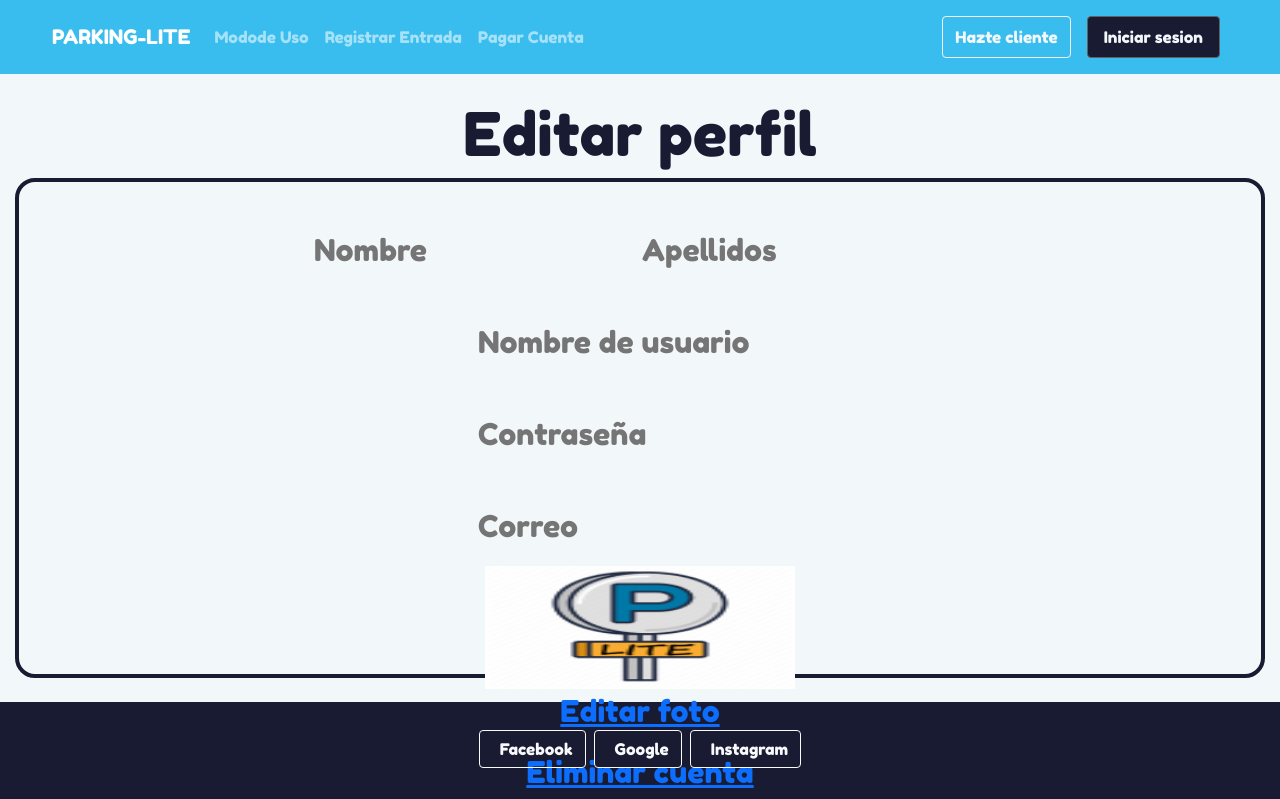
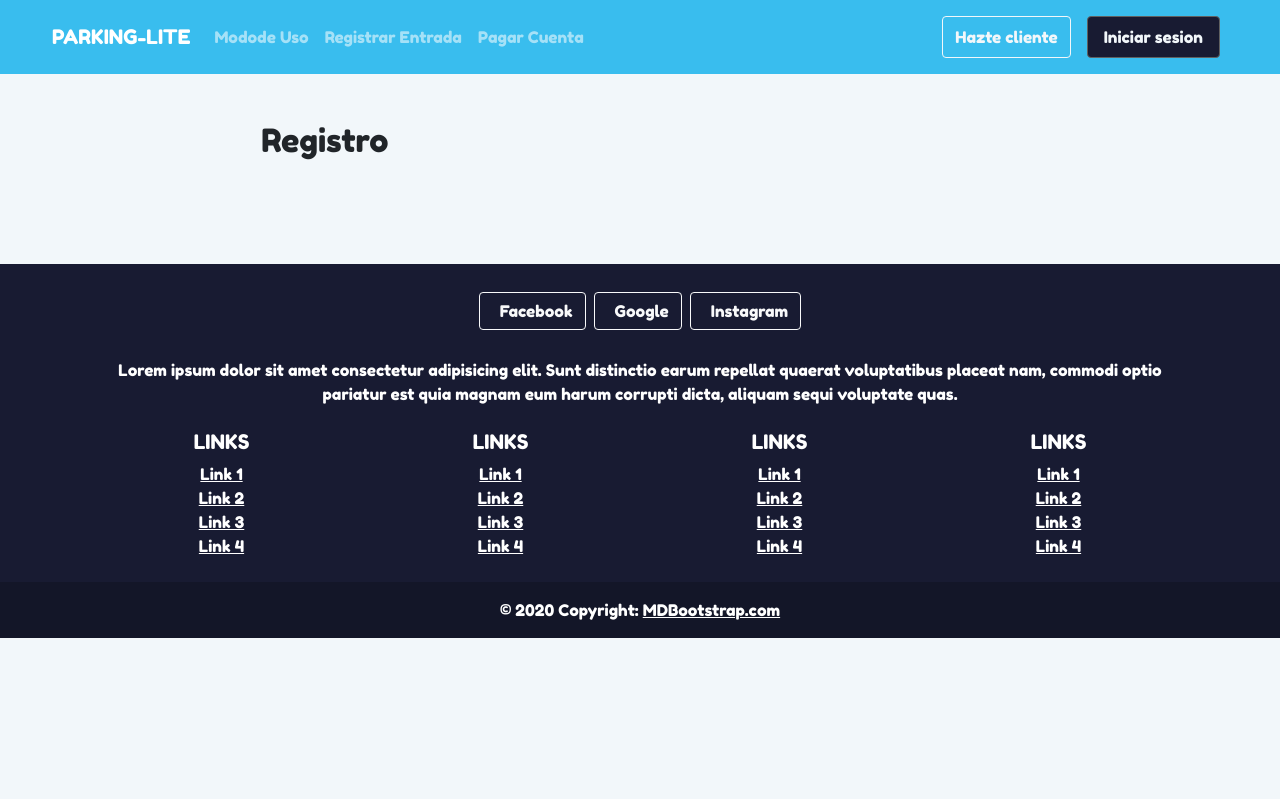
Before and after one commit to Marco-ing/parking-lite, an Angular app: page /editar-perfil in a window 1280 px wide. Shown: the top 799 px of the page. Built offline with nearby package versions, Linux system fonts and the light colour scheme.

Commit message:
Registrarse Finalizado
Se arreglo el doble registro

```diff
--- a/src/app/componentes/editarperfil/editarperfil.component.html
+++ b/src/app/componentes/editarperfil/editarperfil.component.html
@@ -1,54 +1,8 @@
-<!DOCTYPE html>
+<div class="container col-sm-8 p-5 mb-5 text-align-center">
+    <h2>Registro</h2>
+    <div class="container d-sm-flex">
+       <div class="col-6">
 
-<html>
-    <head>
-        <meta charset="utf-8">
-        <meta http-equiv="X-UA-Compatible" content="IE=edge">
-        <title></title>
-        <meta name="description" content="">
-        <meta name="viewport" content="width=device-width, initial-scale=1">
-        <link rel="stylesheet" href="">
-    </head>
-    <style>
-        body{
-            color:#181b32
-        }
-        form {
+       </div>
 
-}
-    </style>
-    <body>
-        <br />
-      <h1 style="text-align: center; font-size: 60px;">Editar perfil</h1>
-      <div style="width: 1250px; height: 500px; margin-left:auto; margin-right:auto; text-align: center; font-size: 30px; border: 4px solid #181b32; border-radius: 20px">
-        <section>
-            <br />
-        <input type="text" placeholder="Nombre" id="name" name="user_name" style="border:none; background-color: transparent;" >
-                <input type="text" placeholder="Apellidos" id="lname" name="lname" style="border:none; background-color: transparent;">
-            </section>
-            <br/>
-            <section>
-               <input type="text" placeholder="Nombre de usuario" id="uname" name="uname" style="border:none; background-color: transparent;">
-            </section>
-            <br/>
-            <section>
-               <input type="text" placeholder= "Contraseña" id="password" name="password" style="border:none; background-color: transparent;">
-            </section>
-            <br/>
-            <section>
-               <input type="email" placeholder="Correo" id="mail" name="user_mail" style="border:none; background-color: transparent;">
-            </section>
-            <img src="assets/imagenes/logo.png" alt="Logo" class="h-25 w-25 mx-auto d-block mt-3" style="background-color: transparent;">
-            <p><a href="#">Editar foto</a></p>
-            <p><a href="#">Eliminar cuenta</a></p>
-            <div class="text-center form-group">
-            <button type="submit" value="Cancelar"></button>
-            <button type="submit" value="Guardar"></button>
-        </div>
-
-        </div>
-        <br />
-
-        <script src="" async defer></script>
-    </body>
-</html>
+    </div>
--- a/src/app/componentes/editarperfil/editarperfil.component.ts
+++ b/src/app/componentes/editarperfil/editarperfil.component.ts
@@ -1,15 +1,61 @@
 import { Component, OnInit } from '@angular/core';
+import { FormBuilder, FormGroup, Validators } from '@angular/forms';
+import { Users } from 'src/app/Clases/Users';
+import { PerfilService } from 'src/app/service/perfil.service';
 
 @Component({
   selector: 'app-editarperfil',
   templateUrl: './editarperfil.component.html',
   styleUrls: ['./editarperfil.component.css']
 })
+
 export class EditarperfilComponent implements OnInit {
 
-  constructor() { }
+    //Usuario a capturar
+    Usuario:Users;
 
-  ngOnInit(): void {
+    constructor(private editarPerfilServicio: PerfilService ,private fb: FormBuilder) { }
+
+    ngOnInit(): void {
+
+    }
+
+    //Formulario registrarse responsivo
+    perfil: FormGroup = this.fb.group({
+      nombre          : ['',[Validators.required]],
+      apellidoPaterno : ['',Validators.required],
+      apellidoMaterno : ['',Validators.required],
+      correo          : ['',[Validators.required,Validators.email]],
+      password        : ['',[Validators.required]],
+      numeroTarjeta   : ['',[Validators.required]],
+      titularTarjeta  : ['',[Validators.required]]
+    })
+
+    //Funcion para validar campos
+    campoEsValido(campo:string){
+      return this.perfil.controls[campo].errors
+      && this.perfil.controls[campo].touched
+    }
+
+    //Guardar datos formulario
+    guardar(){
+      if(this.perfil.invalid){
+        this.perfil.markAllAsTouched();
+        return;
+      }
+
+      this.Usuario = new Users(0,
+          this.perfil.value.nombre,
+          this.perfil.value.apellidoPaterno,
+          this.perfil.value.apellidoMaterno,
+          this.perfil.value.correo,
+          this.perfil.value.password,
+          this.perfil.value.numeroTarjeta,
+          this.perfil.value.titularTarjeta
+      );
+
   }
 
+
+
 }
--- a/src/app/componentes/registro/registro.component.ts
+++ b/src/app/componentes/registro/registro.component.ts
@@ -21,7 +21,6 @@ export class RegistroComponent implements OnInit {
   ngOnInit(): void {
 
   }
-
 
   //Formulario registrarse responsivo
   registrarse: FormGroup = this.fb.group({
--- /dev/null
+++ b/src/app/service/perfil.service.ts
@@ -0,0 +1,9 @@
+import { Injectable } from '@angular/core';
+
+@Injectable({
+  providedIn: 'root'
+})
+export class PerfilService {
+
+  constructor() { }
+}
--- a/src/app/service/registrarse.service.ts
+++ b/src/app/service/registrarse.service.ts
@@ -13,15 +13,8 @@ export class RegistrarseService {
 
   constructor(private http: HttpClient) { }
 
-  //Solicitud GET donde se envía el correo por medio de la URL
-  verificarCorreo(correo:string){
-    return this.http.get('${this.URL}Registrarse.php?correo=${correo}');
-  }
-
   //Se envia solicitud post para registrar un nuevo usuario, se envia al usuario
   alta(usuario:Users){
     return this.http.post<any>(this.URL+'Registrarse.php',(usuario));
   }
-
-
 }
```
Also changed, not shown: 2 other files (tests, documents, lock files or other folders).
